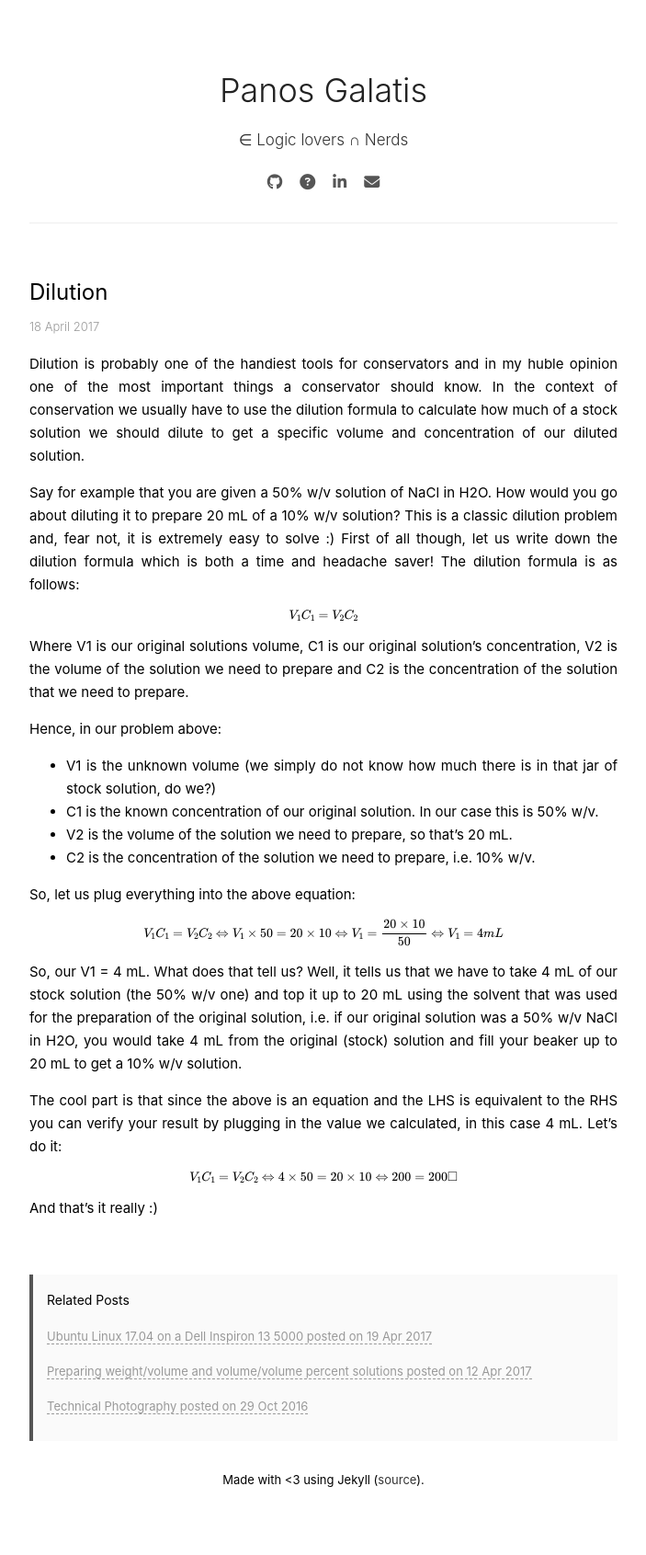
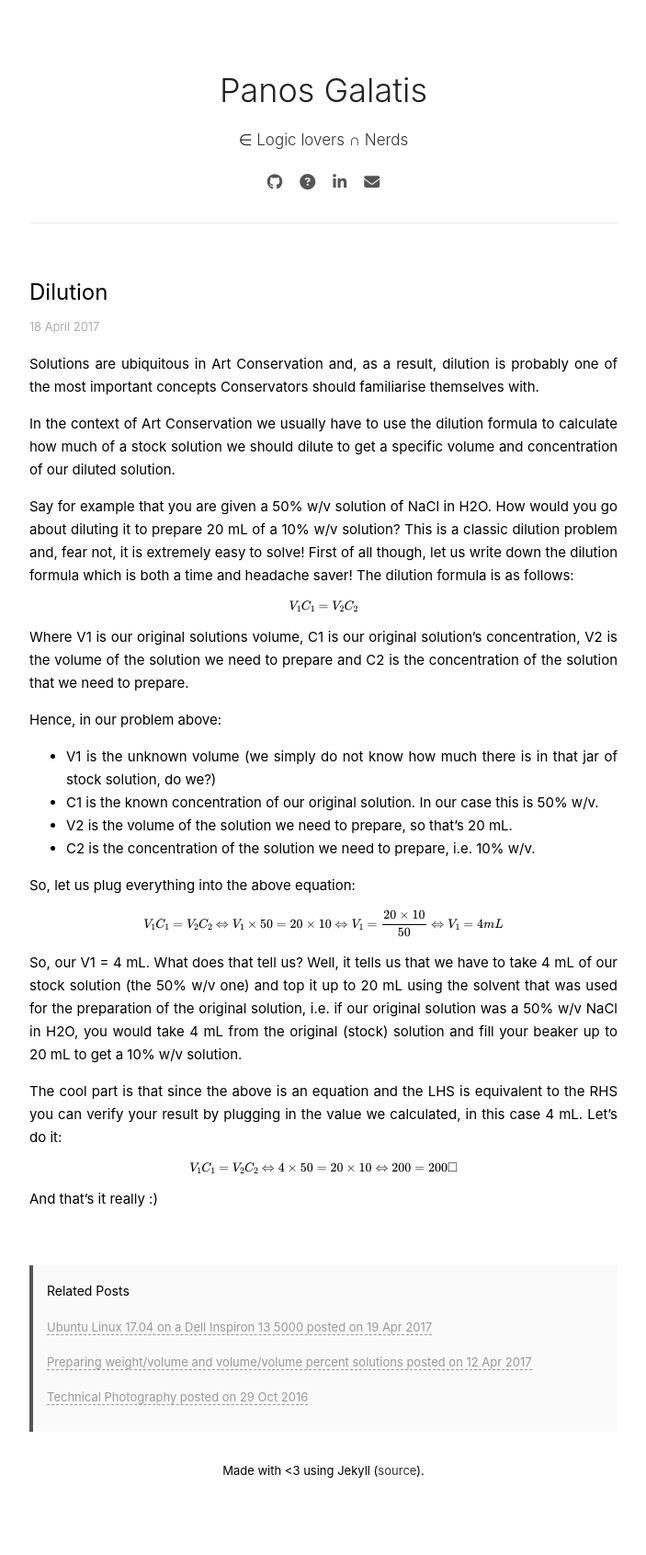
Before and after one commit to pgalatis/pgalatis.github.io, a Jekyll site: the page built from _posts/2017-04-18-dilution.md, in a window 1280 px wide. Shown: the whole page at 92% size, without its empty margins (288-991 px from the left). Built offline with Jekyll 4.4.1, drawn with Linux system fonts in a browser that asks for light colours; nearby versions of some CDN libraries; formulas are drawn with MathJax 3.

Commit message:
Small revision

```diff
--- a/_posts/2017-04-18-dilution.md
+++ b/_posts/2017-04-18-dilution.md
@@ -4,13 +4,12 @@ title:  "Dilution"
 date:   2017-04-18 14:30:00 +0000
 ---
 
-Dilution is probably one of the handiest tools for conservators and in my huble opinion one of the most important things a conservator should know.
-In the context of conservation we usually have to use the dilution formula to calculate how much of a stock solution we should dilute
-to get a specific volume and concentration of our diluted solution.
+Solutions are ubiquitous in Art Conservation and, as a result, dilution is probably one of the most important concepts Conservators should familiarise themselves with.
+
+In the context of Art Conservation we usually have to use the dilution formula to calculate how much of a stock solution we should dilute to get a specific volume and concentration of our diluted solution.
 
 Say for example that you are given a 50% w/v solution of NaCl in H2O. How would you go about diluting it to prepare 20 mL of a 10% w/v solution? This is
-a classic dilution problem and, fear not, it is extremely easy to solve :) First of all though, let us write down the dilution formula which is both a time and headache saver!
-The dilution formula is as follows:
+a classic dilution problem and, fear not, it is extremely easy to solve! First of all though, let us write down the dilution formula which is both a time and headache saver! The dilution formula is as follows:
 
 $$
 \begin{equation}
```
